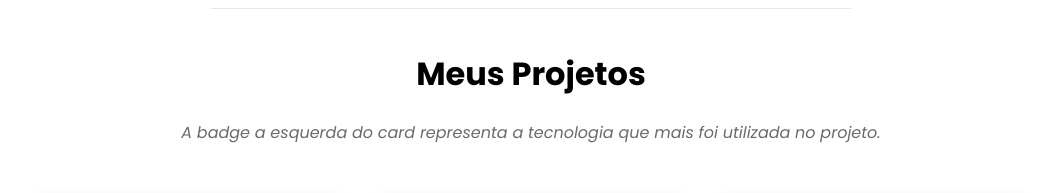
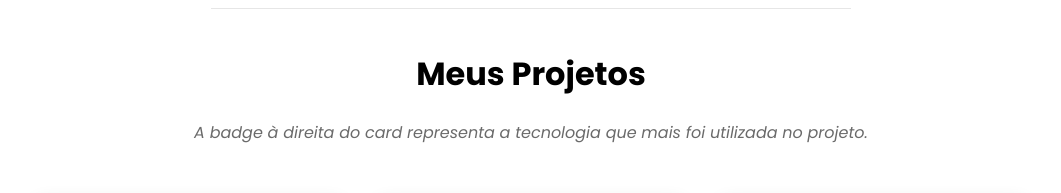
Before and after one commit to AlehSouza/Portfolio, a Vue app: page / in a window 1280 px wide. Shown: the part 2220-2413 px from the top of the page, without its empty margins (109-1170 px from the left). Built offline with nearby package versions, Linux system fonts and the light colour scheme; no server answers; grey boxes are pictures that could not be loaded.

Commit message:
fix(text)

```diff
--- a/src/components/ProjectsContainer.vue
+++ b/src/components/ProjectsContainer.vue
@@ -2,7 +2,7 @@
   <div class="container">
     <h1>Meus Projetos</h1>
     <span class="container-info"
-      >A badge a esquerda do card representa a tecnologia que mais foi utilizada
+      >A badge à direita do card representa a tecnologia que mais foi utilizada
       no projeto.</span
     >
     <div class="container-projects">
```
